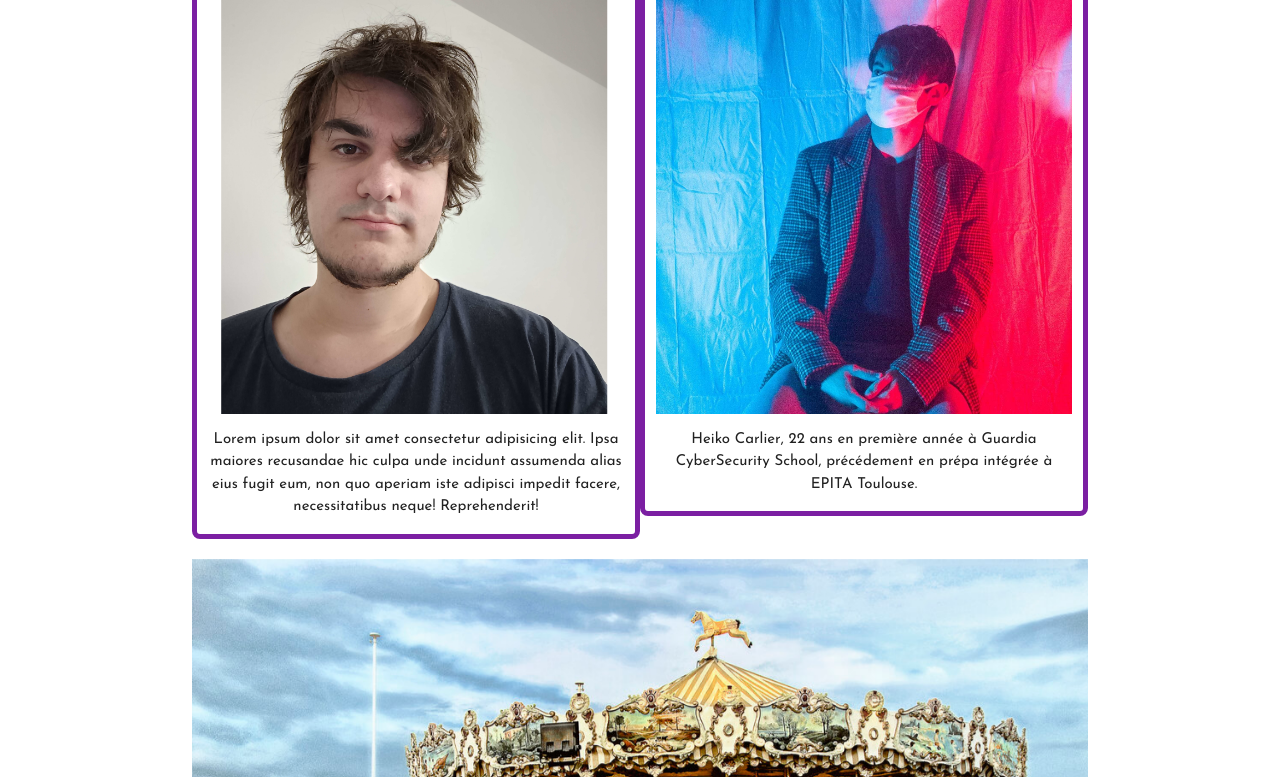
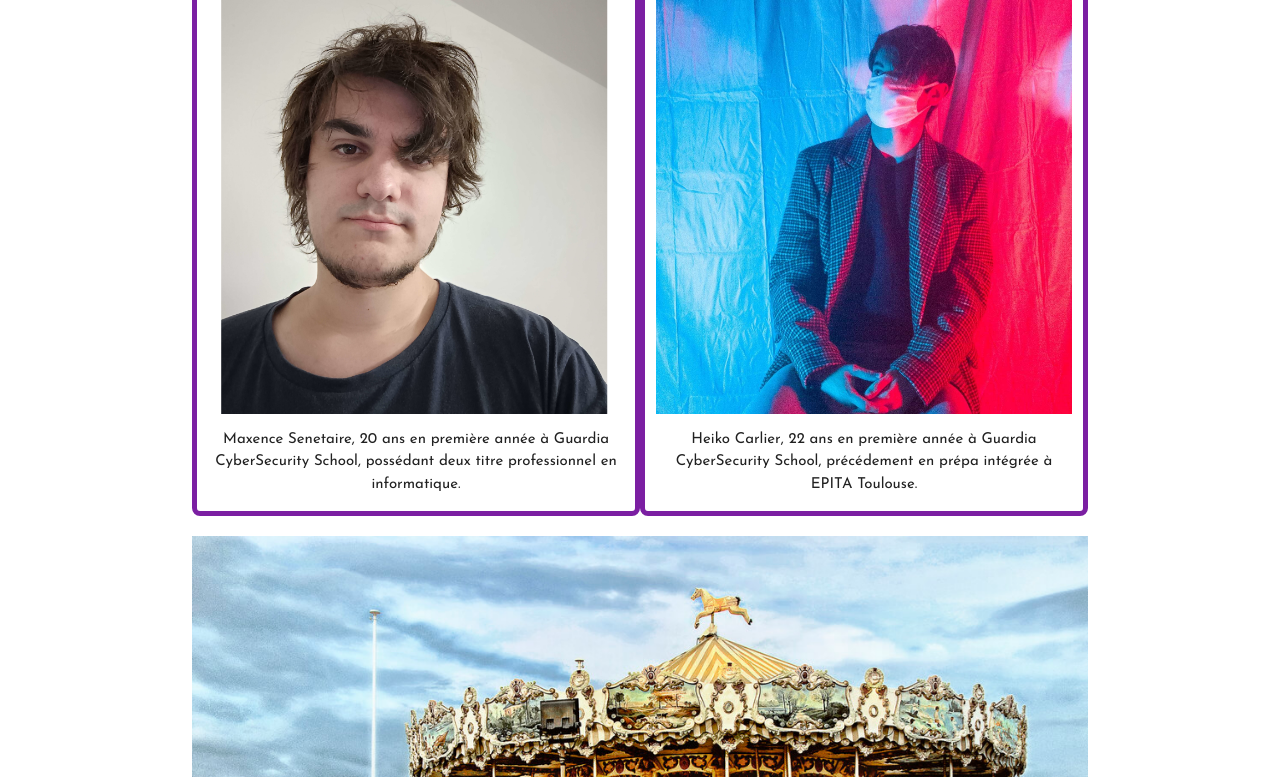
Before and after one commit to 404fafnir/projet5_HM, a plain HTML site: page index.html in a window 1280 px wide. Shown: the part 323-1100 px from the top of the page. Drawn offline with nearby package versions, Linux system fonts and the light colour scheme.

Commit message:
Ajout description maxence

```diff
--- a/index.html
+++ b/index.html
@@ -62,7 +62,7 @@
                 <div class="col s6 bor">
                     <h2 class="play">Maxence</h2>
                     <img class="responsive-img" src="img/Maxence.png" alt="" onmouseover="changeimage1(1,this)" onmouseout="changeimage1(2,this)">
-                    <p class="josefin">Lorem ipsum dolor sit amet consectetur adipisicing elit. Ipsa maiores recusandae hic culpa unde incidunt assumenda alias eius fugit eum, non quo aperiam iste adipisci impedit facere, necessitatibus neque! Reprehenderit!</p>
+                    <p class="josefin">Maxence Senetaire, 20 ans en première année à Guardia CyberSecurity School, possédant deux titre professionnel en informatique.</p>
                 </div>
                 <div class="col s6 bor">
                     <h2 class="play">Heiko</h2>
```
